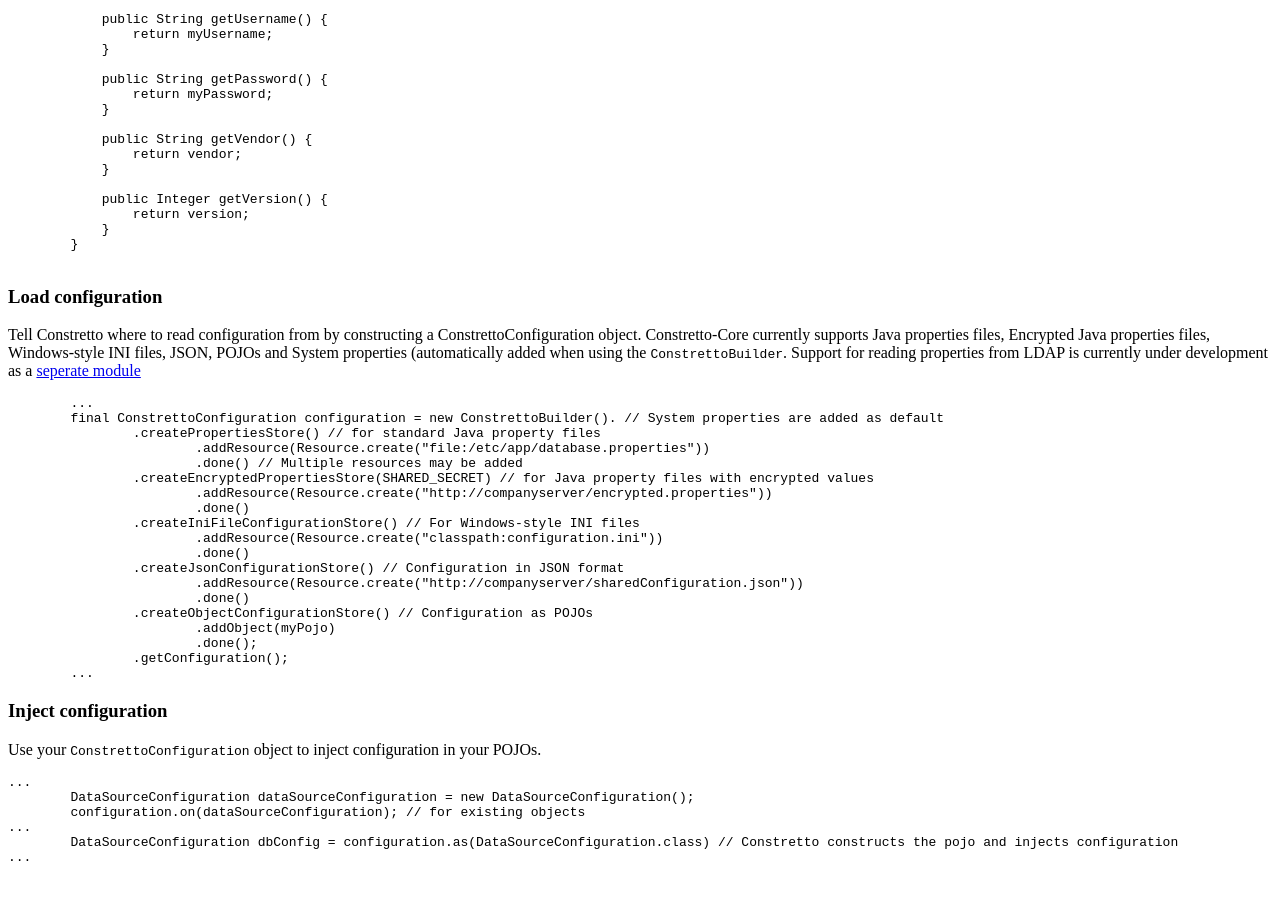
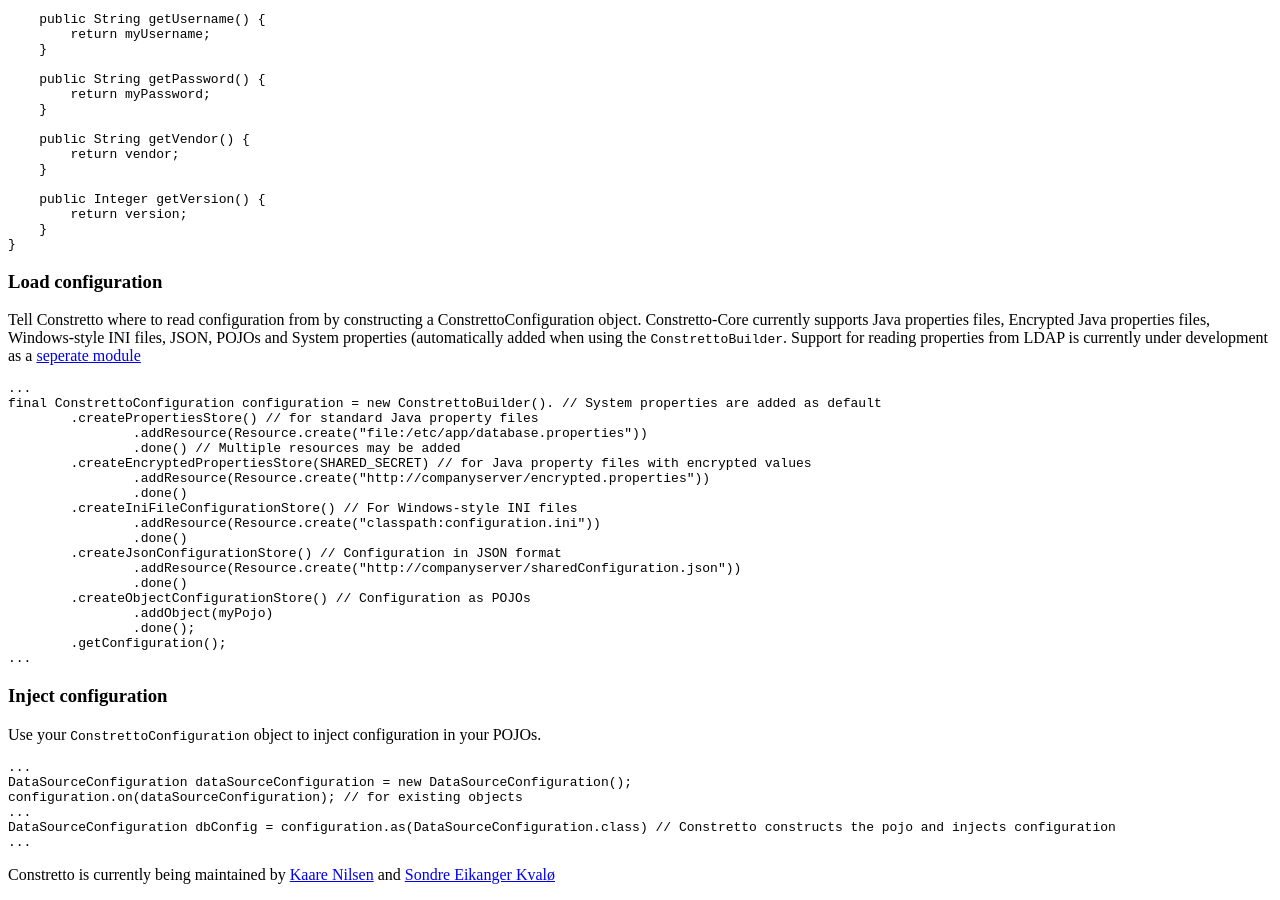
Before and after one commit to constretto/constretto.github.com, a Jekyll site: the page built from index.html, in a window 1280 px wide and 900 px high, scrolled down 1107 px. Built offline with Jekyll 4.4.1, drawn with Linux system fonts in a browser that asks for light colours; nearby versions of some CDN libraries; Markdown is read by kramdown in place of the engine named in the settings; a style sheet for code colours, icons or effects is not loaded; before the commit the page ends 1985 px from its top, so only the background shows below that.

Commit message:
Reformat and add footer

```diff
--- a/_layouts/default.html
+++ b/_layouts/default.html
@@ -26,5 +26,8 @@
 		</div>
 	</div>
 </div>
+<footer><p>
+	Constretto is currently being maintained by <a href="//github.com/kaarenilsen">Kaare Nilsen</a> and <a href="//github.com/zapodot">Sondre Eikanger Kvalø</a>
+</p></footer>
 </body>
 </html>
--- a/index.html
+++ b/index.html
@@ -77,7 +77,6 @@
         return version;
     }
 }
-
 </pre>
 	</section>
 	<section>
```
Lines whose indentation alone changed are shown as unchanged.
